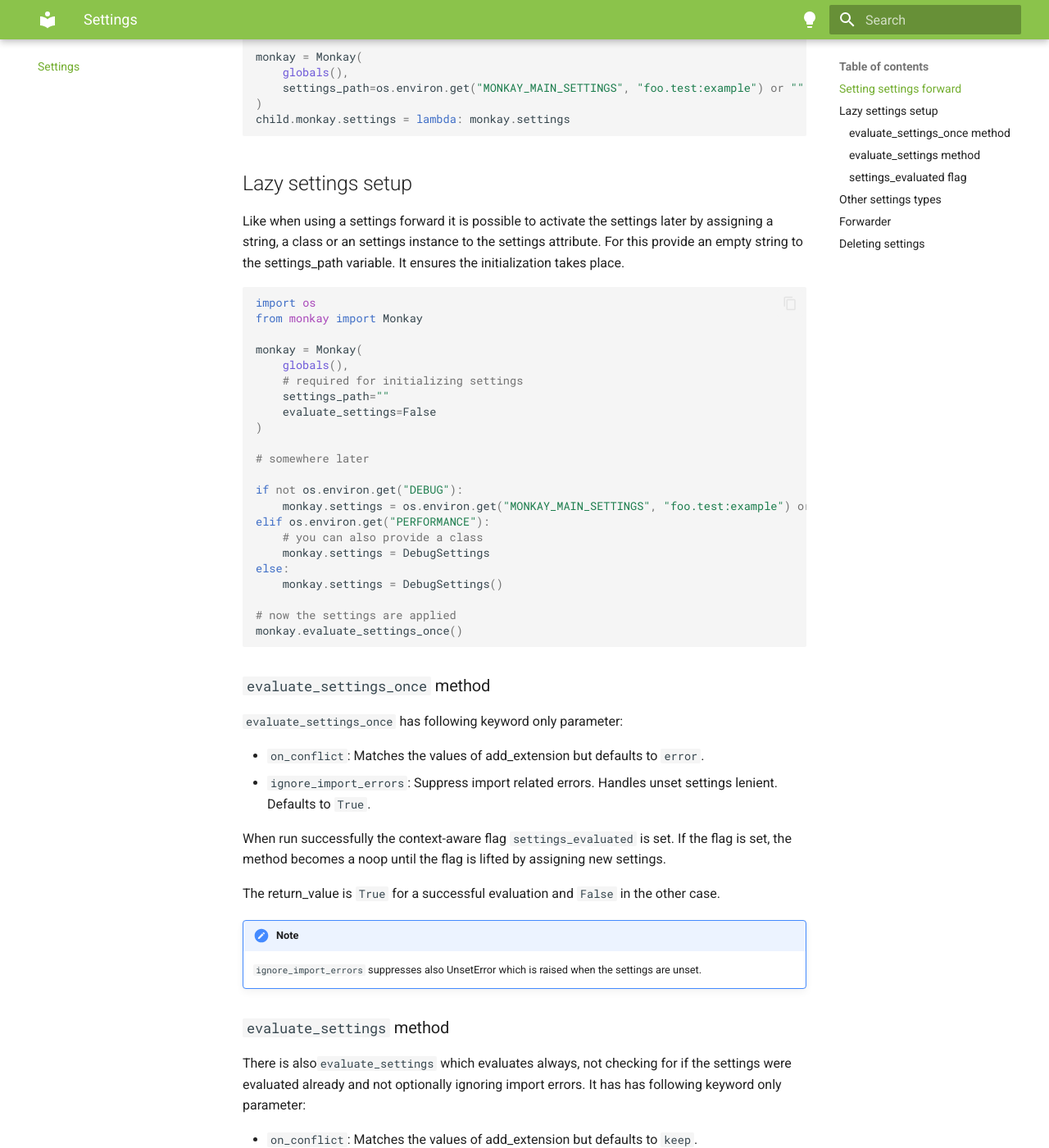
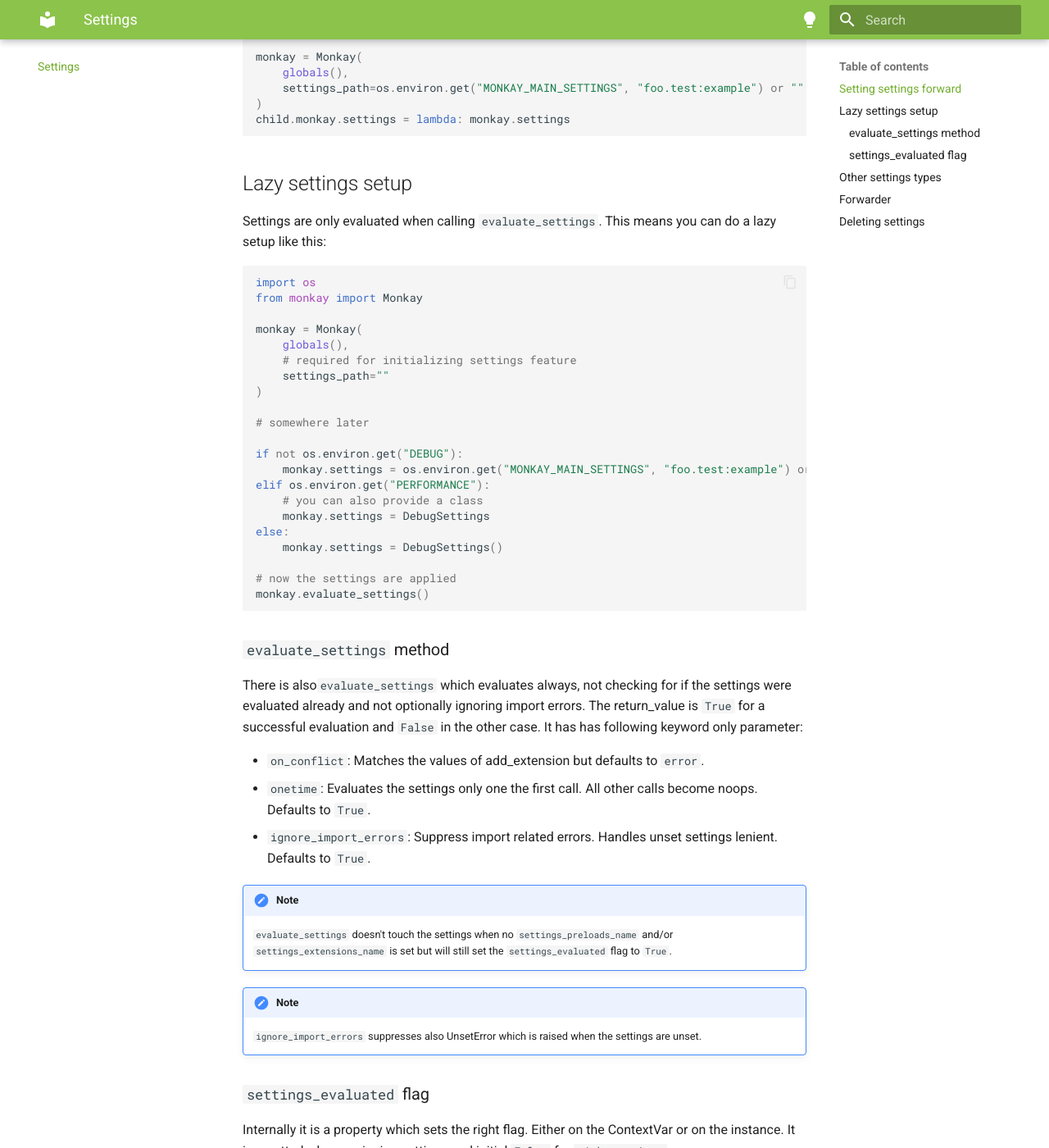
Before and after one commit to dymmond/monkay, an MkDocs documentation site: the page built from docs/settings.md, in a window 1280 px wide and 1400 px high, scrolled down 725 px. Shown: the whole window at 82% size. Built offline with MkDocs 1.6.1 and Material for MkDocs 9.7.7, drawn with Linux system fonts in a browser that asks for light colours; some of the changed text lies outside the part shown.

````diff
--- a/docs/settings.md
+++ b/docs/settings.md
@@ -38,10 +38,7 @@ child.monkay.settings = lambda: monkay.settings
 
 ## Lazy settings setup
 
-Like when using a settings forward it is possible to activate the settings later by assigning a string, a class or an settings instance
-to the settings attribute.
-For this provide an empty string to the settings_path variable.
-It ensures the initialization takes place.
+Settings are only evaluated when calling `evaluate_settings`. This means you can do a lazy setup like this:
 
 ``` python
 import os
@@ -49,9 +46,8 @@ from monkay import Monkay
 
 monkay = Monkay(
     globals(),
-    # required for initializing settings
+    # required for initializing settings feature
     settings_path=""
-    evaluate_settings=False
 )
 
 # somewhere later
@@ -65,37 +61,27 @@ else:
     monkay.settings = DebugSettings()
 
 # now the settings are applied
-monkay.evaluate_settings_once()
+monkay.evaluate_settings()
 ```
-
-### `evaluate_settings_once` method
-
-`evaluate_settings_once` has following keyword only parameter:
-
-- `on_conflict`: Matches the values of add_extension but defaults to `error`.
-- `ignore_import_errors`: Suppress import related errors. Handles unset settings lenient. Defaults to `True`.
-
-When run successfully the context-aware flag `settings_evaluated` is set. If the flag is set,
-the method becomes a noop until the flag is lifted by assigning new settings.
-
-The return_value is `True` for a successful evaluation and `False` in the other case.
-
-!!! Note
-    `ignore_import_errors` suppresses also UnsetError which is raised when the settings are unset.
 
 ### `evaluate_settings` method
 
 There is also`evaluate_settings` which evaluates always, not checking for if the settings were
 evaluated already and not optionally ignoring import errors.
+The return_value is `True` for a successful evaluation and `False` in the other case.
 It has has following keyword only parameter:
 
-- `on_conflict`: Matches the values of add_extension but defaults to `keep`.
+- `on_conflict`: Matches the values of add_extension but defaults to `error`.
+- `onetime`: Evaluates the settings only one the first call. All other calls become noops. Defaults to `True`.
+- `ignore_import_errors`: Suppress import related errors. Handles unset settings lenient. Defaults to `True`.
 
-It is internally used by `evaluate_settings_once` and will also set the `settings_evaluated` flag.
 
 !!! Note
     `evaluate_settings` doesn't touch the settings when no `settings_preloads_name` and/or `settings_extensions_name` is set
     but will still set the `settings_evaluated` flag to `True`.
+
+!!! Note
+    `ignore_import_errors` suppresses also UnsetError which is raised when the settings are unset.
 
 ### `settings_evaluated` flag
 
--- a/monkay/__about__.py
+++ b/monkay/__about__.py
@@ -1,4 +1,4 @@
 # SPDX-FileCopyrightText: 2024-present alex <devkral@web.de>
 #
 # SPDX-License-Identifier: BSD-3-Clauses
-__version__ = "0.2.2"
+__version__ = "0.3.0"
````
Also changed, not shown: docs/release-notes.md (+13 -0 lines), docs/tutorial.md (+22 -13 lines), 4 other files.
